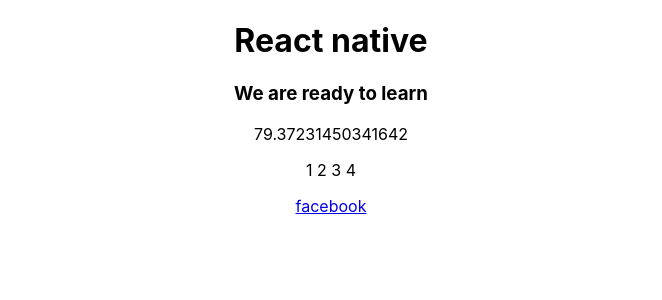
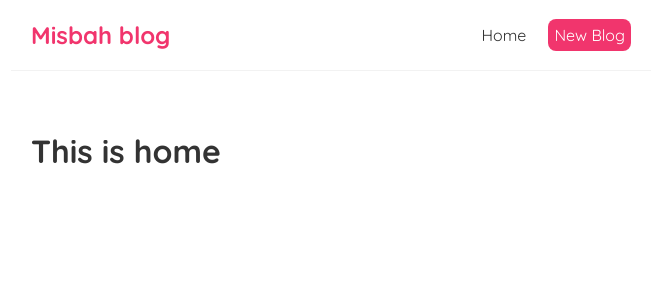
Before and after one commit to mahidulmisbah/learn-react, a React (Create React App) app: page / in a window 1280 px wide. Shown: the top 300 px of the page, without its empty margins (309-971 px from the left). Built offline with nearby package versions, Linux system fonts and the light colour scheme.

Commit message:
lecture 5 and 6, inline css adding component

```diff
--- a/src/App.css
+++ /dev/null
@@ -1,38 +0,0 @@
-.App {
-  text-align: center;
-}
-
-.App-logo {
-  height: 40vmin;
-  pointer-events: none;
-}
-
-@media (prefers-reduced-motion: no-preference) {
-  .App-logo {
-    animation: App-logo-spin infinite 20s linear;
-  }
-}
-
-.App-header {
-  background-color: #282c34;
-  min-height: 100vh;
-  display: flex;
-  flex-direction: column;
-  align-items: center;
-  justify-content: center;
-  font-size: calc(10px + 2vmin);
-  color: white;
-}
-
-.App-link {
-  color: #61dafb;
-}
-
-@keyframes App-logo-spin {
-  from {
-    transform: rotate(0deg);
-  }
-  to {
-    transform: rotate(360deg);
-  }
-}
--- a/src/App.js
+++ b/src/App.js
@@ -1,19 +1,12 @@
-import logo from './logo.svg';
-import './App.css';
-
+import Navbar from './Navbar';
+import Home from './Home';
 function App() {
-  const title  =  'React native';
-  const msg = 'We are ready to learn';
-  const like = 50;
-  const msg2 = 'like avobe 50'
-  var fb = "https://facebook.com";
   return (
     <div className="App">
-      <h1>{title}</h1>
-      <h3>{msg}</h3>
-      <p>{Math.random()*100}</p>
-      <p>{[1,' ',2,' ',3,' ',4]}</p>
-      <a href={fb}>facebook</a>
+      <Navbar />
+      <div className="content">
+        <Home />
+      </div>
     </div>
   );
 }
--- /dev/null
+++ b/src/Home.js
@@ -0,0 +1,9 @@
+const Home = () => {
+    return (
+        <div className="home">
+            <h1>This is home</h1>
+        </div>
+     );
+}
+
+export default Home;
--- /dev/null
+++ b/src/Navbar.js
@@ -0,0 +1,18 @@
+const Navbar = () => {
+    return (
+        <nav className="navbar">
+            <h1>Misbah blog</h1>
+            <div className="links">
+                <a href="/">Home</a>
+                <a href="/create" style = {{
+                    color: "white",
+                    backgroundColor: "#f1356d",
+                    borderRadius: "8px"
+
+                }}>New Blog</a>
+            </div>
+        </nav>
+    );
+}
+
+export default Navbar;
--- a/src/index.css
+++ b/src/index.css
@@ -1,13 +1,35 @@
-body {
+@import url('https://fonts.googleapis.com/css2?family=Quicksand:wght@300;400;500;600;700&display=swap');
+
+/* base styles */
+* {
   margin: 0;
-  font-family: -apple-system, BlinkMacSystemFont, 'Segoe UI', 'Roboto', 'Oxygen',
-    'Ubuntu', 'Cantarell', 'Fira Sans', 'Droid Sans', 'Helvetica Neue',
-    sans-serif;
-  -webkit-font-smoothing: antialiased;
-  -moz-osx-font-smoothing: grayscale;
+  font-family: "Quicksand";
+  color: #333;
 }
-
-code {
-  font-family: source-code-pro, Menlo, Monaco, Consolas, 'Courier New',
-    monospace;
+.navbar {
+  padding: 20px;
+  display: flex;
+  align-items: center;
+  max-width: 600px;
+  margin: 0 auto;
+  border-bottom: 1px solid #f2f2f2;
 }
+.navbar h1 {
+  color: #f1356d;
+}
+.navbar .links {
+  margin-left: auto;
+}
+.navbar a {
+  margin-left: 16px;
+  text-decoration: none;
+  padding: 6px;
+}
+.navbar a:hover {
+  color: #f1356d;
+}
+.content {
+  max-width: 600px;
+  margin: 40px auto;
+  padding: 20px;
+}
```
Also changed, not shown: 1 other file (tests, documents, lock files or other folders).
